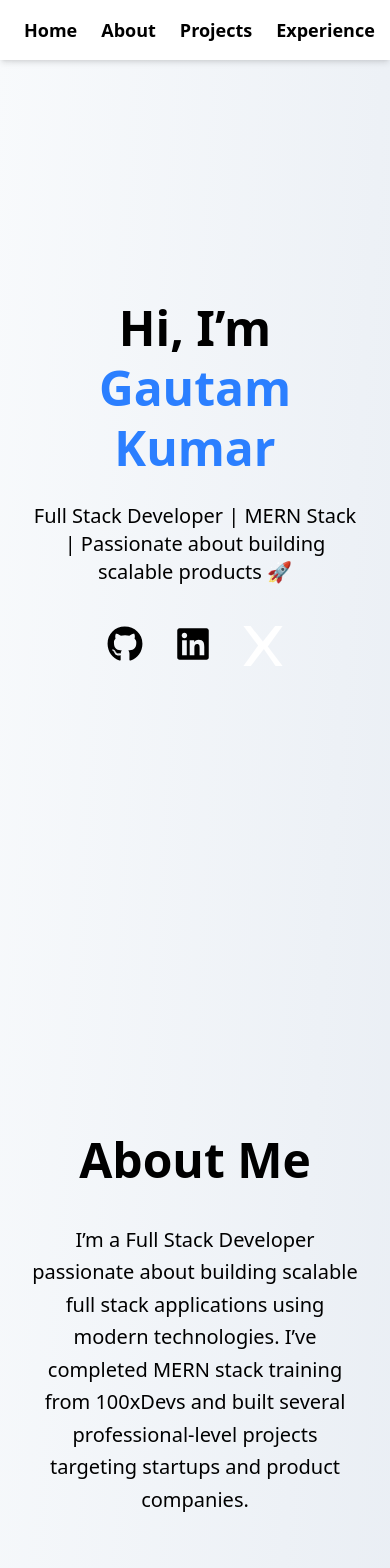
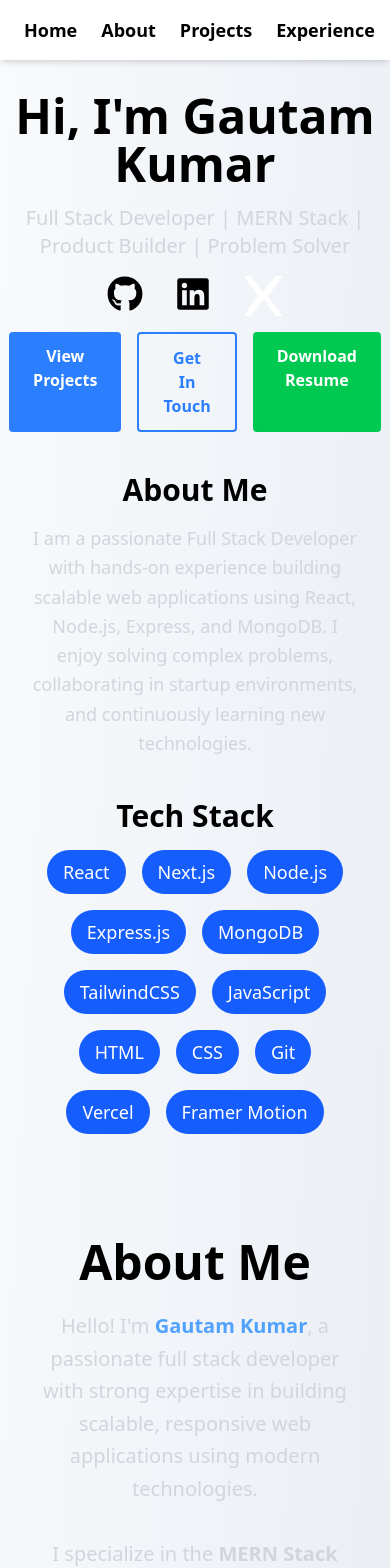
Before and after one commit to gautam160802/gautam-portfolio, a React (Vite) app: page / in a window 390 px wide. Shown: the top 1568 px of the page. Built offline with nearby package versions, Linux system fonts and the light colour scheme.

Commit message:
add all updated files

```diff
--- a/src/components/About.jsx
+++ b/src/components/About.jsx
@@ -3,12 +3,12 @@ import { motion } from "framer-motion";
 
 function About() {
   return (
-    <div className="flex flex-col justify-center items-center text-center p-8 min-h-screen max-w-4xl mx-auto">
+    <div className="flex flex-col justify-center items-center text-center p-8 min-h-screen max-w-5xl mx-auto">
       <motion.h1
         initial={{ opacity: 0, y: -50 }}
         animate={{ opacity: 1, y: 0 }}
         transition={{ duration: 1 }}
-        className="text-5xl font-bold mb-10"
+        className="text-5xl font-bold mb-6"
       >
         About Me
       </motion.h1>
@@ -16,14 +16,61 @@ function About() {
       <motion.p
         initial={{ opacity: 0 }}
         animate={{ opacity: 1 }}
-        transition={{ delay: 0.5, duration: 1 }}
-        className="text-xl leading-relaxed"
+        transition={{ delay: 0.4, duration: 1 }}
+        className="text-xl text-gray-300 leading-relaxed mb-10 max-w-3xl"
       >
-        I’m a Full Stack Developer passionate about building scalable full stack
-        applications using modern technologies. I’ve completed MERN stack
-        training from 100xDevs and built several professional-level projects
-        targeting startups and product companies.
+        Hello! I'm{" "}
+        <span className="text-blue-400 font-semibold">Gautam Kumar</span>, a
+        passionate full stack developer with strong expertise in building
+        scalable, responsive web applications using modern technologies.
+        <br />
+        <br />I specialize in the{" "}
+        <span className="font-semibold">
+          MERN Stack (MongoDB, Express.js, React.js, Node.js)
+        </span>
+        , delivering full-fledged solutions from backend APIs to elegant
+        frontend interfaces.
+        <br />
+        <br />
+        I enjoy working with startups, product teams, and fast-paced
+        environments where I can contribute to building real products that solve
+        real-world problems.
+        <br />
+        <br />
+        Apart from coding, I love continuous learning, contributing to freelance
+        projects, and always stay updated with evolving technologies.
+        <br />
+        <br />
+        My goal is simple —{" "}
+        <span className="italic text-blue-300">
+          "Build products that create real impact."
+        </span>
       </motion.p>
+
+      <motion.div
+        initial={{ opacity: 0 }}
+        animate={{ opacity: 1 }}
+        transition={{ delay: 0.8, duration: 1 }}
+        className="flex flex-wrap gap-4 justify-center"
+      >
+        {[
+          "Full Stack Development",
+          "REST APIs",
+          "Frontend Design",
+          "Backend Logic",
+          "Authentication",
+          "Deployment",
+          "Problem Solving",
+          "Team Collaboration",
+        ].map((skill, i) => (
+          <span
+            key={i}
+            className="bg-blue-600 text-white px-4 py-2 rounded-full text-lg"
+          >
+            {skill}
+          </span>
+        ))}
+      </motion.div>
     </div>
   );
 }
--- a/src/components/Experience.jsx
+++ b/src/components/Experience.jsx
@@ -1,10 +1,13 @@
 import React from "react";
 import { motion } from "framer-motion";
+import { FaExternalLinkAlt } from "react-icons/fa";
+
 import cert100xdevs from "../assets/certificate-100xdevs.png";
+import infraClient from "../assets/infra-client.png";
 
 function Experience() {
   return (
-    <div className="flex flex-col justify-center items-center text-center p-8 min-h-screen max-w-5xl mx-auto">
+    <div className="flex flex-col items-center p-8 min-h-screen max-w-5xl mx-auto">
       <motion.h1
         initial={{ opacity: 0, y: -50 }}
         animate={{ opacity: 1, y: 0 }}
@@ -14,35 +17,67 @@ function Experience() {
         Experience & Certifications
       </motion.h1>
 
+      <div className="flex flex-col gap-12">
+        {/* Freelance Project */}
         <motion.div
-        initial={{ opacity: 0 }}
-        animate={{ opacity: 1 }}
-        transition={{ delay: 0.5, duration: 1 }}
-        className="bg-[#334155] p-8 rounded-lg shadow-lg text-left mb-10"
+          initial={{ opacity: 0, y: 50 }}
+          animate={{ opacity: 1, y: 0 }}
+          transition={{ delay: 0.3 }}
+          className="flex flex-col md:flex-row bg-[#334155] rounded-lg shadow-lg overflow-hidden"
         >
-        <h2 className="text-2xl font-semibold mb-4">Freelance Experience</h2>
-        <p className="mb-6">
-          Delivered fully responsive business website for local infrastructure
-          client showcasing services and contact features.
+          <div className="flex-1 p-8 flex flex-col justify-center">
+            <h2 className="text-3xl font-semibold mb-4">
+              Freelance — Infra Client Website
+            </h2>
+            <p className="text-lg mb-6">
+              Developed fully responsive website for a local infrastructure
+              company including service showcase, client testimonials, and
+              integrated contact form. Delivered live deployed solution for
+              business growth.
             </p>
+            <div className="flex flex-wrap gap-2 mb-4">
+              <span className="bg-blue-600 text-white px-3 py-1 rounded-full text-sm">
+                React
+              </span>
+              <span className="bg-blue-600 text-white px-3 py-1 rounded-full text-sm">
+                TailwindCSS
+              </span>
+              <span className="bg-blue-600 text-white px-3 py-1 rounded-full text-sm">
+                Vercel
+              </span>
+            </div>
+          </div>
+          <div className="flex-1">
+            <img
+              src={infraClient}
+              alt="Infra Client"
+              className="object-cover h-full w-full"
+            />
+          </div>
         </motion.div>
 
+        {/* Certification */}
         <motion.div
-        initial={{ opacity: 0 }}
-        animate={{ opacity: 1 }}
-        transition={{ delay: 0.5, duration: 1 }}
-        className="bg-[#334155] p-8 rounded-lg shadow-lg text-left"
+          initial={{ opacity: 0, y: 50 }}
+          animate={{ opacity: 1, y: 0 }}
+          transition={{ delay: 0.5 }}
+          className="flex flex-col md:flex-row bg-[#334155] rounded-lg shadow-lg overflow-hidden"
         >
-        <h2 className="text-2xl font-semibold mb-4">Certification</h2>
-        <p className="mb-4">
-          ✅ MERN Stack Developer — 100xDevs by Hitesh Choudhary (2024)
+          <div className="flex-1 p-8 flex flex-col justify-center">
+            <h2 className="text-3xl font-semibold mb-4">Certification</h2>
+            <p className="text-lg mb-4">
+              MERN Stack Developer — 100xDevs by Hitesh Choudhary (2024)
             </p>
+          </div>
+          <div className="flex-1">
             <img
               src={cert100xdevs}
               alt="100xDevs Certificate"
-          className="rounded-lg shadow-md max-h-[400px] mx-auto"
+              className="object-cover h-full w-full"
             />
+          </div>
         </motion.div>
+      </div>
     </div>
   );
 }
--- a/src/components/Home.jsx
+++ b/src/components/Home.jsx
@@ -1,31 +1,24 @@
 import React from "react";
 import { motion } from "framer-motion";
 import { FaGithub, FaLinkedin } from "react-icons/fa";
-import XIcon from "./XIcon";
+import XIcon from "../components/XIcon";
 
 function Home() {
   return (
-    <div className="flex flex-col justify-center items-center text-center p-8 min-h-screen">
-      <motion.h1
+    <div className="flex flex-col justify-center items-center text-center p-8 min-h-screen max-w-5xl mx-auto">
+      {/* Hero Section */}
+      <motion.div
         initial={{ opacity: 0, y: -50 }}
         animate={{ opacity: 1, y: 0 }}
         transition={{ duration: 1 }}
-        className="text-5xl md:text-6xl font-extrabold mb-6 leading-tight"
+        className="mb-10"
       >
-        Hi, I’m <span className="text-blue-500">Gautam Kumar</span>
-      </motion.h1>
+        <h1 className="text-5xl font-bold mb-4">Hi, I'm Gautam Kumar</h1>
+        <p className="text-xl text-gray-300 mb-4">
+          Full Stack Developer | MERN Stack | Product Builder | Problem Solver
+        </p>
 
-      <motion.p
-        initial={{ opacity: 0 }}
-        animate={{ opacity: 1 }}
-        transition={{ delay: 0.5, duration: 1 }}
-        className="text-xl md:text-2xl max-w-2xl mb-10"
-      >
-        Full Stack Developer | MERN Stack | Passionate about building scalable
-        products 🚀
-      </motion.p>
-
-      <div className="flex gap-8 text-4xl">
+        <div className="flex gap-8 justify-center text-4xl mb-4">
           <a
             href="https://github.com/gautam160802"
             target="_blank"
@@ -48,6 +41,78 @@ function Home() {
             <XIcon size={40} />
           </a>
         </div>
+
+        <div className="flex gap-4 justify-center">
+          <a
+            href="/projects"
+            className="bg-blue-500 hover:bg-blue-600 text-white px-6 py-3 rounded font-semibold"
+          >
+            View Projects
+          </a>
+          <a
+            href="/contact"
+            className="border-2 border-blue-500 text-blue-500 hover:bg-blue-500 hover:text-white px-6 py-3 rounded font-semibold"
+          >
+            Get In Touch
+          </a>
+          <a
+            href="https://drive.google.com/file/d/10OFwj8Ggv4B61I5VxgIGvXUxWuNjJycc/view?usp=sharing"
+            target="_blank"
+            className="bg-green-500 hover:bg-green-600 text-white px-6 py-3 rounded font-semibold"
+          >
+            Download Resume
+          </a>
+        </div>
+      </motion.div>
+
+      {/* About Me */}
+      <motion.div
+        initial={{ opacity: 0 }}
+        animate={{ opacity: 1 }}
+        transition={{ delay: 0.5, duration: 1 }}
+        className="mb-10 max-w-3xl"
+      >
+        <h2 className="text-3xl font-semibold mb-4">About Me</h2>
+        <p className="text-lg text-gray-300 leading-relaxed">
+          I am a passionate Full Stack Developer with hands-on experience
+          building scalable web applications using React, Node.js, Express, and
+          MongoDB. I enjoy solving complex problems, collaborating in startup
+          environments, and continuously learning new technologies.
+        </p>
+      </motion.div>
+
+      {/* Tech Stack */}
+      <motion.div
+        initial={{ opacity: 0 }}
+        animate={{ opacity: 1 }}
+        transition={{ delay: 1, duration: 1 }}
+        className="mb-10 max-w-4xl"
+      >
+        <h2 className="text-3xl font-semibold mb-4">Tech Stack</h2>
+        <div className="flex flex-wrap gap-4 justify-center">
+          {[
+            "React",
+            "Next.js",
+            "Node.js",
+            "Express.js",
+            "MongoDB",
+            "TailwindCSS",
+            "JavaScript",
+            "HTML",
+            "CSS",
+            "Git",
+            "Vercel",
+            "Framer Motion",
+          ].map((tech, index) => (
+            <span
+              key={index}
+              className="bg-blue-600 text-white px-4 py-2 rounded-full text-lg"
+            >
+              {tech}
+            </span>
+          ))}
+        </div>
+      </motion.div>
     </div>
   );
 }
```
Also changed, not shown: src/components/Contact.jsx (+26 -10 lines), src/components/Projects.jsx (+35 -15 lines). Lines whose indentation alone changed are shown as unchanged.
